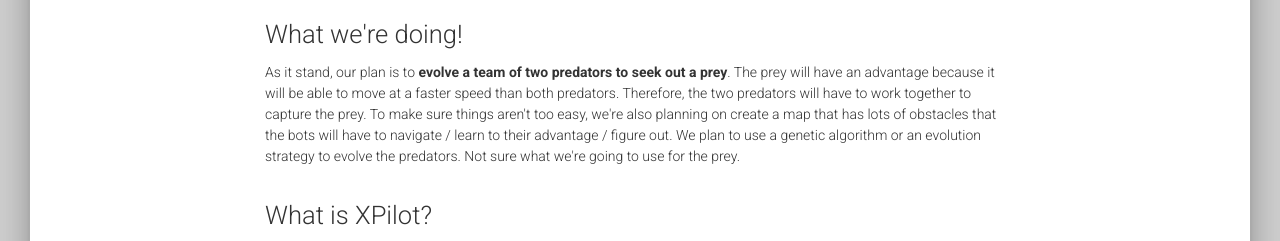
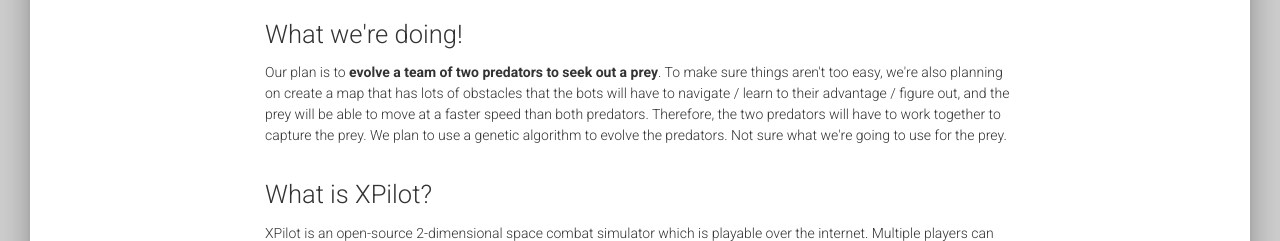
Before and after one commit to dumbodore/dumbodore.github.io, a plain HTML site: page index.html in a window 1280 px wide. Shown: the part 538-779 px from the top of the page. Drawn offline with Linux system fonts and the light colour scheme.

Commit message:
Update index.html

```diff
--- a/index.html
+++ b/index.html
@@ -82,9 +82,9 @@
 						<div class="col-md-8 col-md-offset-2">
 							<h3>What we're doing!</h3>
 							<p>
-								As it stand, our plan is to <strong>evolve a team of two predators to seek out a prey</strong>. The prey will have an advantage because it will be able to move at a faster speed than both predators. Therefore, the two predators will have to work
-								together to capture the prey. To make sure things aren't too easy, we're also planning on create a map that has lots of obstacles that the bots will have to navigate / learn to their advantage / figure out. We plan to use a genetic algorithm or
-								an evolution strategy to evolve the predators. Not sure what we're going to use for the prey.
+								Our plan is to <strong>evolve a team of two predators to seek out a prey</strong>.
+								To make sure things aren't too easy, we're also planning on create a map that has lots of obstacles that the bots will have to navigate / learn to their advantage / figure out, and the prey will be able to move at a faster speed than both predators.
+								Therefore, the two predators will have to work together to capture the prey. We plan to use a genetic algorithm to evolve the predators. Not sure what we're going to use for the prey.
 							</p>
 							<br>
 
```
